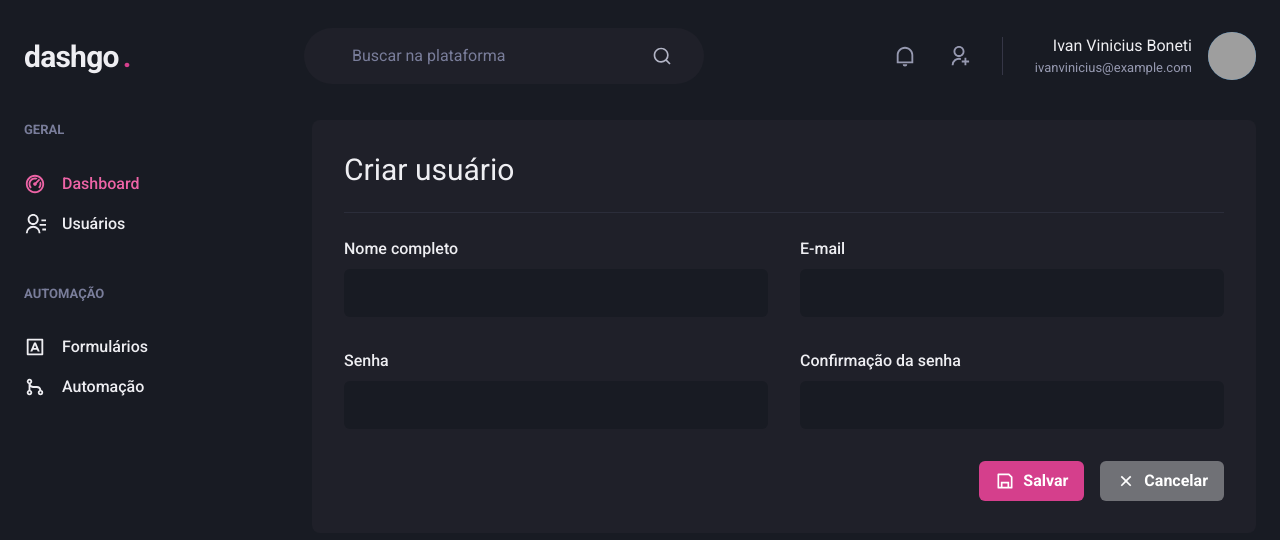
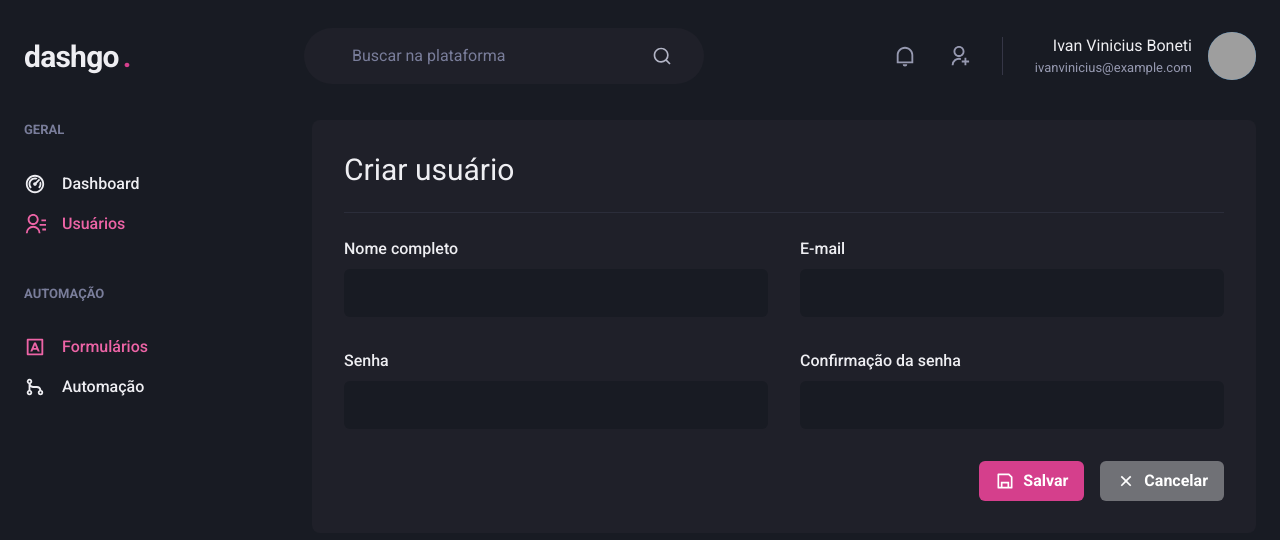
Before and after one commit to ivanvinicius/dashgo, a Next.js app: page /users/create in a window 1280 px wide. Shown: the top 540 px of the page. Built offline with nearby package versions, Linux system fonts and the light colour scheme; grey boxes are pictures that could not be loaded.

Commit message:
feat: showing active link on sidebar

```diff
--- /dev/null
+++ b/src/components/ActiveLink.tsx
@@ -0,0 +1,39 @@
+import { cloneElement, ReactElement } from 'react'
+import Link, { LinkProps } from 'next/link'
+import { useRouter } from 'next/router'
+
+interface IActiveLinkProps extends LinkProps {
+  children: ReactElement
+  shouldMactchExactHref?: boolean
+}
+
+export function ActiveLink({
+  children,
+  shouldMactchExactHref = false,
+  ...rest
+}: IActiveLinkProps) {
+  const { asPath } = useRouter()
+
+  console.log(asPath)
+
+  let isActive = false
+
+  if (shouldMactchExactHref && (asPath === rest.href || asPath === rest.as)) {
+    isActive = true
+  }
+
+  if (
+    !shouldMactchExactHref &&
+    (asPath.startsWith(String(rest.href)) || asPath.startsWith(String(rest.as)))
+  ) {
+    isActive = true
+  }
+
+  return (
+    <Link {...rest}>
+      {cloneElement(children, {
+        color: isActive ? 'pink.400' : 'gray.50'
+      })}
+    </Link>
+  )
+}
--- a/src/components/Sidebar/NavLink.tsx
+++ b/src/components/Sidebar/NavLink.tsx
@@ -1,29 +1,28 @@
 import { ElementType } from 'react'
-import { Icon, Link, Text, LinkProps } from '@chakra-ui/react'
+import {
+  Icon,
+  Link as ChakraLink,
+  Text,
+  LinkProps as ChakraLinkProps
+} from '@chakra-ui/react'
 
-interface INavLinkProps extends LinkProps {
+import { ActiveLink } from '../ActiveLink'
+
+interface INavLinkProps extends ChakraLinkProps {
   icon: ElementType
   children: string
-  active?: boolean
+  href: string
 }
 
-export function NavLink({
-  icon,
-  children,
-  active = false,
-  ...rest
-}: INavLinkProps) {
+export function NavLink({ icon, children, href, ...rest }: INavLinkProps) {
   return (
-    <Link
-      {...rest}
-      display="flex"
-      alignItems="center"
-      color={active ? 'pink.400' : ''}
-    >
-      <Icon as={icon} fontSize="22" />
-      <Text ml="4" fontWeight="medium">
-        {children}
-      </Text>
-    </Link>
+    <ActiveLink href={href} passHref>
+      <ChakraLink {...rest} display="flex" alignItems="center">
+        <Icon as={icon} fontSize="22" />
+        <Text ml="4" fontWeight="medium">
+          {children}
+        </Text>
+      </ChakraLink>
+    </ActiveLink>
   )
 }
--- a/src/components/Sidebar/SidebarNav.tsx
+++ b/src/components/Sidebar/SidebarNav.tsx
@@ -13,15 +13,21 @@ export function SidebarNav() {
   return (
     <Stack spacing="12" align="flex-start">
       <NavSection title="Geral">
-        <NavLink icon={RiDashboard2Line} active>
+        <NavLink href="/dashboard" icon={RiDashboard2Line}>
           Dashboard
         </NavLink>
-        <NavLink icon={RiContactsLine}>Usuários</NavLink>
+        <NavLink href="/users" icon={RiContactsLine}>
+          Usuários
+        </NavLink>
       </NavSection>
 
       <NavSection title="Automação">
-        <NavLink icon={RiInputMethodLine}>Formulários</NavLink>
-        <NavLink icon={RiGitMergeLine}>Automação</NavLink>
+        <NavLink href="/users/create" icon={RiInputMethodLine}>
+          Formulários
+        </NavLink>
+        <NavLink href="#" icon={RiGitMergeLine}>
+          Automação
+        </NavLink>
       </NavSection>
     </Stack>
   )
--- a/src/pages/index.tsx
+++ b/src/pages/index.tsx
@@ -1,10 +1,15 @@
 import { Flex, Stack, Button } from '@chakra-ui/react'
+import Head from 'next/head'
 
 import { Input } from '../components/Form/Input'
 
 export default function SignIn() {
   return (
     <Flex w={'100vw'} h={'100vh'} align={'center'} justify={'center'}>
+      <Head>
+        <title>dashgo | Entrar</title>
+      </Head>
+
       <Flex
         as={'form'}
         w={'100%'}
--- a/src/pages/users/create.tsx
+++ b/src/pages/users/create.tsx
@@ -8,6 +8,8 @@ import {
   SimpleGrid,
   VStack
 } from '@chakra-ui/react'
+import Link from 'next/link'
+import Head from 'next/head'
 import { RiCloseLine, RiSaveLine } from 'react-icons/ri'
 
 import { Input } from '../../components/Form/Input'
@@ -18,6 +20,10 @@ import { Sidebar } from '../../components/Sidebar'
 export default function CreateUser() {
   return (
     <Box>
+      <Head>
+        <title>dashgo | Criar usuário</title>
+      </Head>
+
       <Header />
 
       <Flex w="100%" mx="auto" my="6" px="6" maxW={1480}>
@@ -51,12 +57,15 @@ export default function CreateUser() {
               >
                 Salvar
               </Button>
+              <Link href="/users" passHref>
                 <Button
+                  as="a"
                   colorScheme="whiteAlpha"
                   leftIcon={<Icon as={RiCloseLine} fontSize="20" />}
                 >
                   Cancelar
                 </Button>
+              </Link>
             </HStack>
           </Flex>
         </Box>
```
Also changed, not shown: src/pages/dashboard.tsx (+8 -3 lines), src/pages/users/index.tsx (+8 -0 lines). Lines whose indentation alone changed are shown as unchanged.
